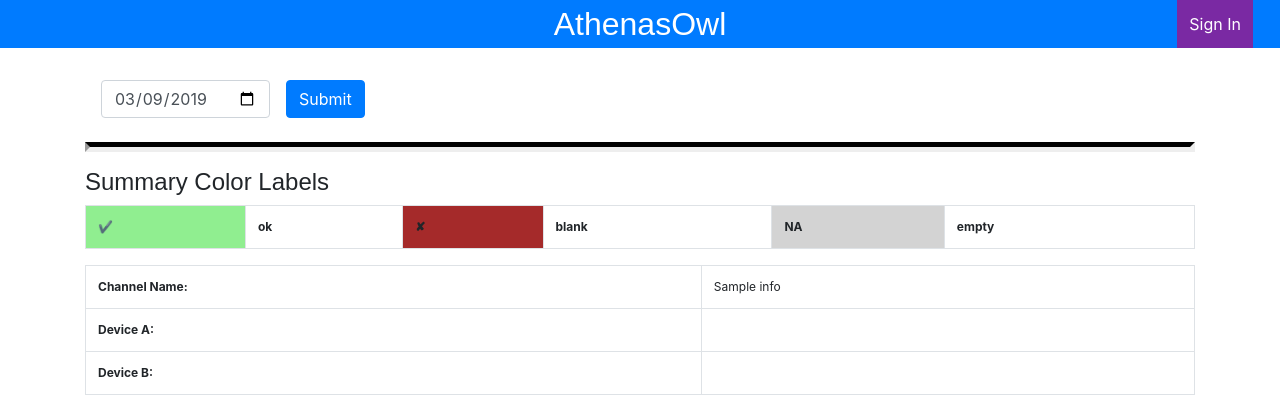
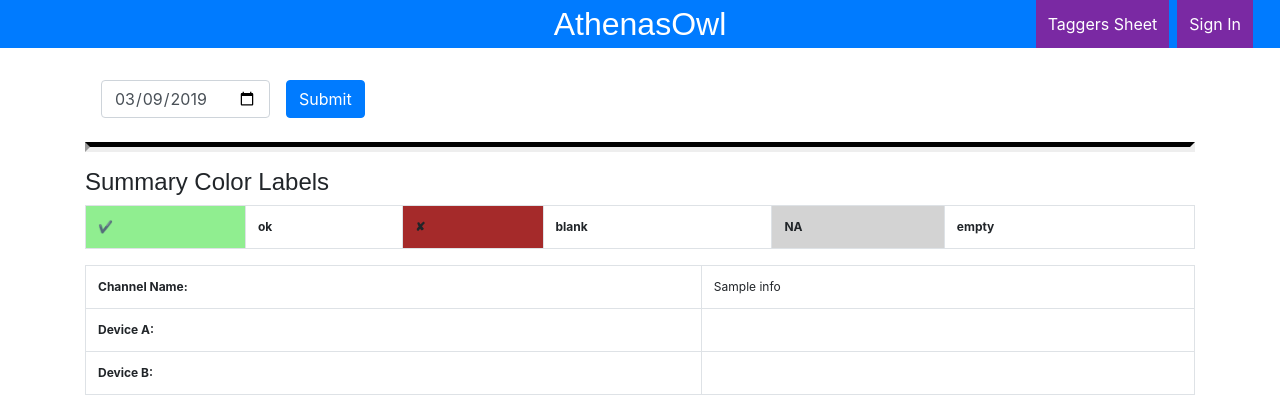
Before and after one commit to teraflik/ao-tv-recording-dashboard, a Django app: page /graph_ui/blank in a window 1280 px wide. Shown: the top 420 px of the page. Run offline with Django 3.2, Linux system fonts and the light colour scheme; tables that the repository leaves empty hold one stand-in row (values such as "Sample post"); grey boxes marked "Sample" are stand-in pictures; data that the repository does not hold is empty; some libraries are stand-ins or nearby versions; some web fonts are replaced.

Commit message:
Provided link to Tagger's Sheet

```diff
--- a/ui/templates/ui/base.html
+++ b/ui/templates/ui/base.html
@@ -48,6 +48,7 @@
 
                 <ul class="navbar-nav ml-auto">
                     <!-- <li class="nav-item"><a class="nav-link" href="#">Sign In</a></li> -->
+                    <li class="nav-item" id="register"><a class="nav-link" href="https://docs.google.com/spreadsheets/d/1EgZMWRG4VsuaT7bPOKtgCWLF_sNdv4Qt_JAOEe977Mg/edit?ts=5c835c30#gid=92650668">Taggers Sheet</a></li>
                     <li class="nav-item" id="register"><a class="nav-link" href="#">Sign In</a></li>
                 </ul>
             </div>
```
